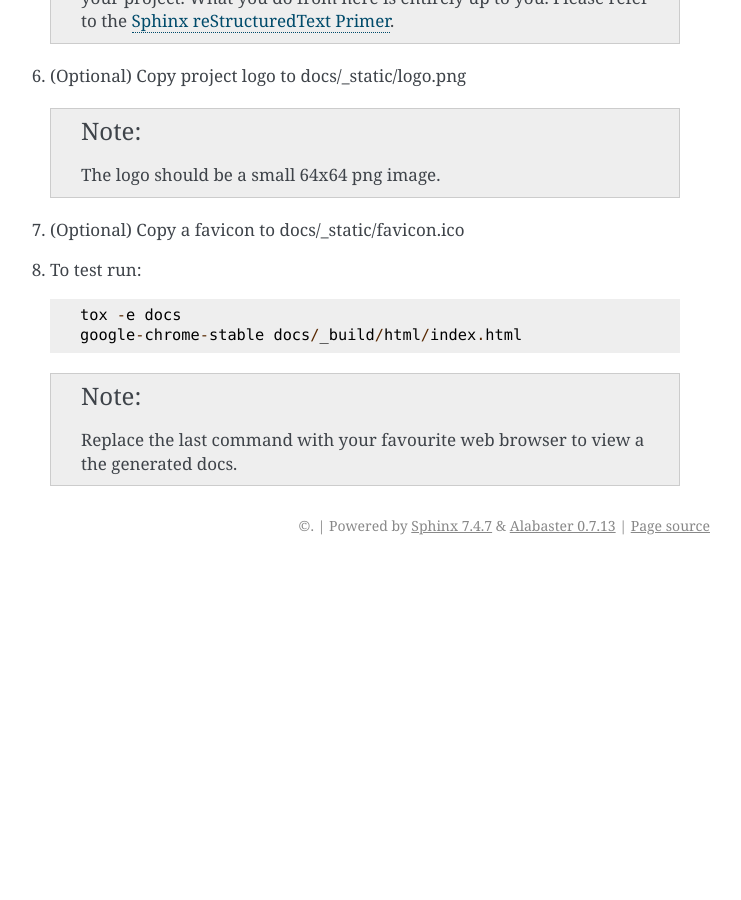
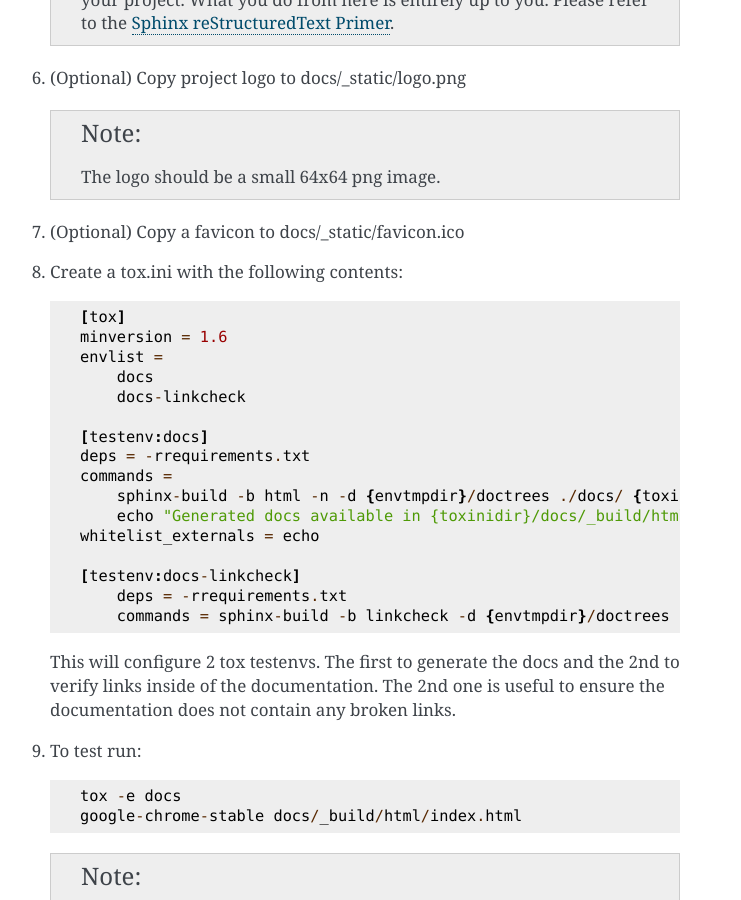
Before and after one commit to lfit/releng-docs-conf, a Sphinx documentation site: the page built from docs/install.rst, in a window 1280 px wide and 900 px high, scrolled down 1377 px. Shown: the whole window, without its empty margins (400-1141 px from the left). Built offline with Sphinx 7.4.7, drawn with Linux system fonts in a browser that asks for light colours; pages that are not in the unit, such as notebooks, are missing from menus; before the commit the page ends 1942 px from its top, so only the background shows below that; some of the changed text lies outside the part shown.

Commit message:
Add details on what to include in tox.ini
Missing information on adding a tox.ini so that the docs can
be generated and tested via `tox -e docs` command.

Change-Id: I900137817032e77109d891c7a194d3f956b1b278
Signed-off-by: Thanh Ha <thanh.ha@linuxfoundation.org>

```diff
--- a/docs/install.rst
+++ b/docs/install.rst
@@ -5,7 +5,7 @@
 
 Follow these steps to install lfdocs-conf:
 
-#. Add lfdocs-conf to your requirements.txt
+#. Add ``lfdocs-conf`` to your requirements.txt
 #. Create the docs directory in the root of your repo
 #. Create docs/conf.py with the following contents::
 
@@ -70,6 +70,29 @@
       The logo should be a small 64x64 png image.
 
 #. (Optional) Copy a favicon to docs/_static/favicon.ico
+#. Create a tox.ini with the following contents::
+
+     [tox]
+     minversion = 1.6
+     envlist =
+         docs
+         docs-linkcheck
+
+     [testenv:docs]
+     deps = -rrequirements.txt
+     commands =
+         sphinx-build -b html -n -d {envtmpdir}/doctrees ./docs/ {toxinidir}/docs/_build/html
+         echo "Generated docs available in {toxinidir}/docs/_build/html"
+     whitelist_externals = echo
+
+     [testenv:docs-linkcheck]
+         deps = -rrequirements.txt
+         commands = sphinx-build -b linkcheck -d {envtmpdir}/doctrees ./docs/ {toxinidir}/docs/_build/linkcheck
+
+   This will configure 2 tox testenvs. The first to generate the docs and the
+   2nd to verify links inside of the documentation. The 2nd one is useful to
+   ensure the documentation does not contain any broken links.
+
 #. To test run::
 
      tox -e docs
```
